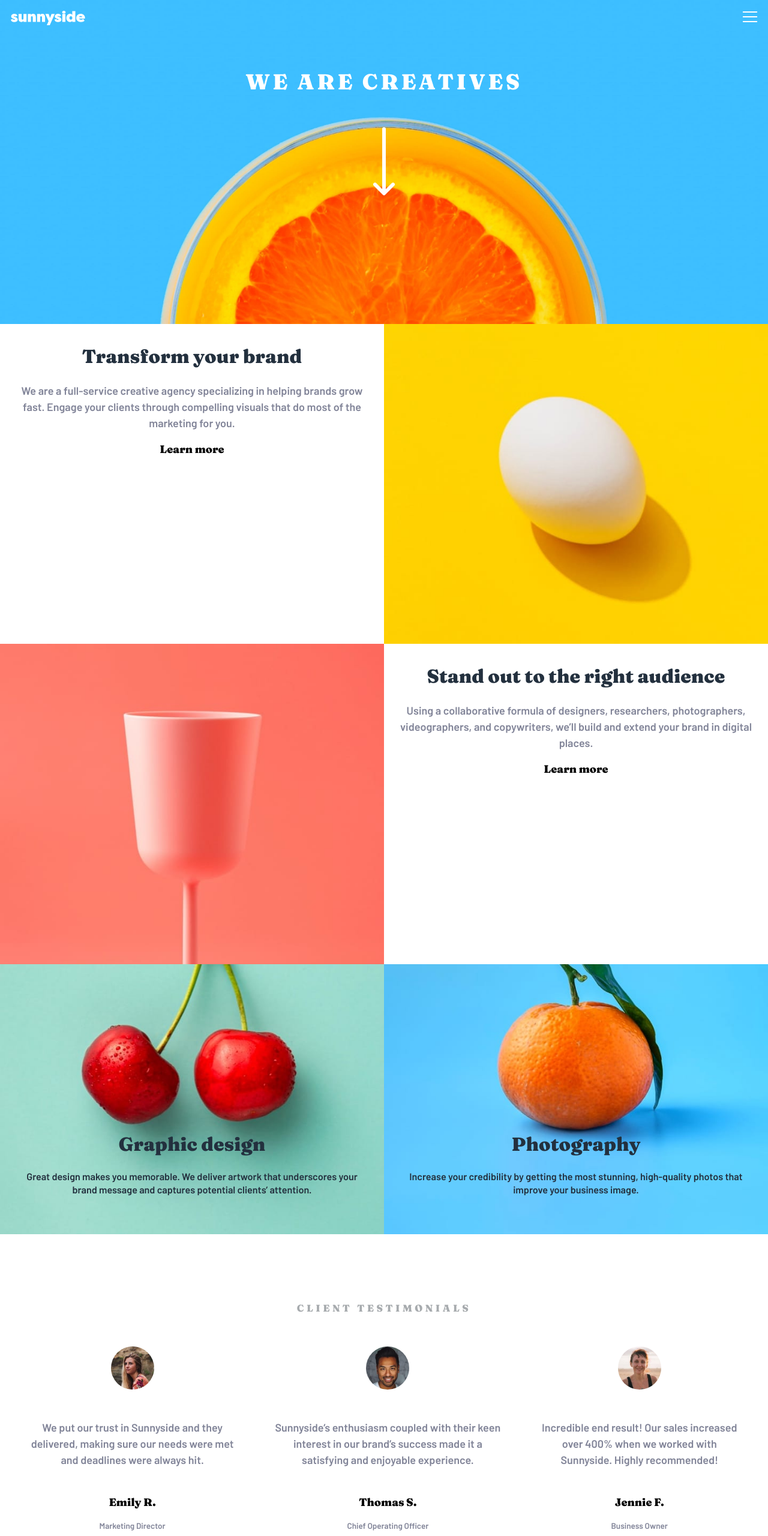
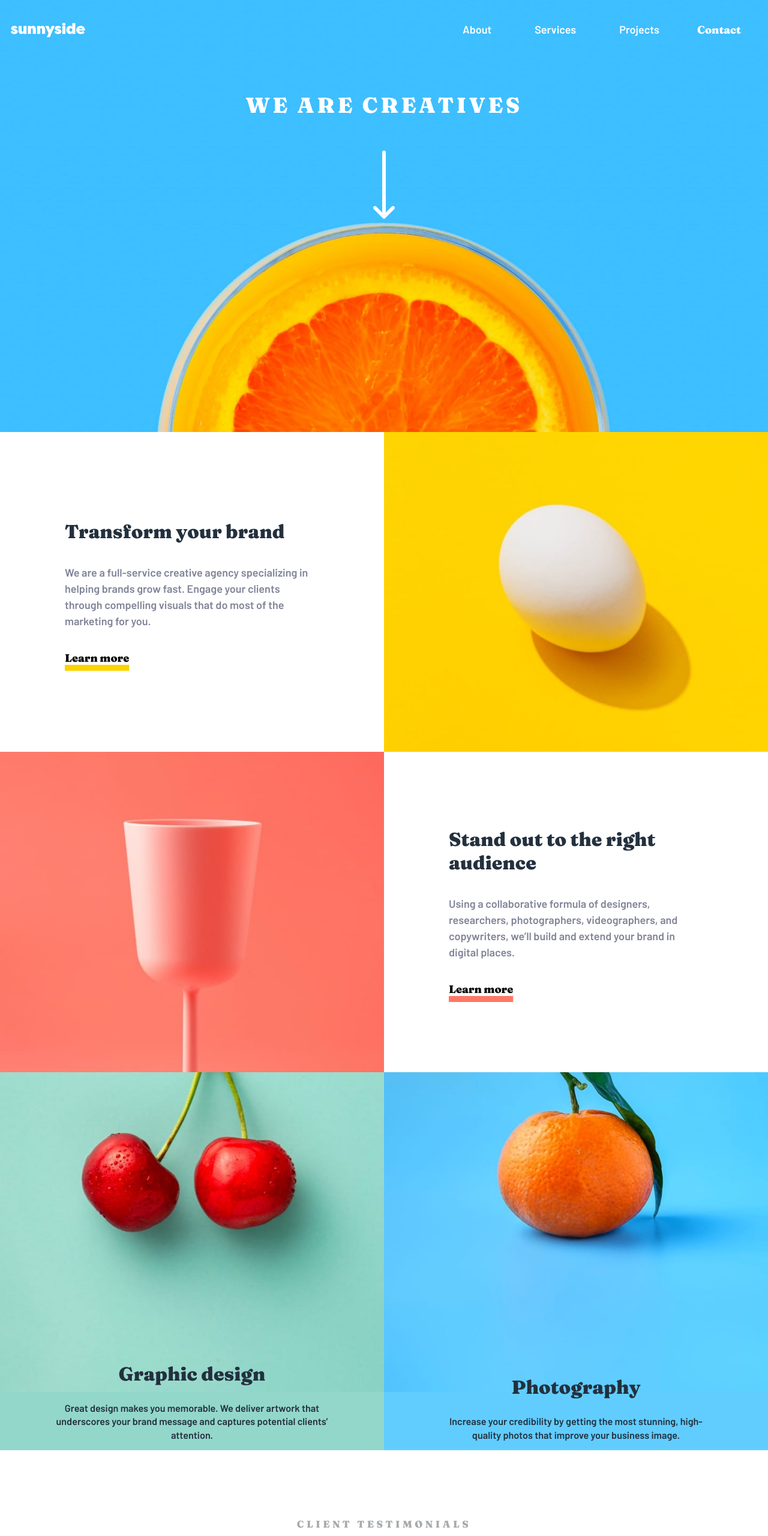
Before and after one commit to RudyMathis/Sunnyside-Agency-Landing-Page, a plain HTML site: page index.html in a window 1280 px wide. Shown: the top 2560 px of the page at 60% size. Drawn offline with Linux system fonts and the light colour scheme.

Commit message:
Fixed minor bugs cleaned up html and css finished challenge

```diff
--- a/index.html
+++ b/index.html
@@ -22,29 +22,18 @@
 			<section class="sunny-side-nav">
 				<img src="./images/logo.svg" alt="SunnySide" />
 				<div class="menu">
-					<img src="./images/icon-hamburger.svg" alt="menu" />
+					<img class="hamburger" src="./images/icon-hamburger.svg" alt="menu" />
 					<nav class="navigation">
-						<p>
-							About
-						</p>
-						<p>
-							Services
-						</p>
-						<p>
-							Projects
-						</p>
-						<button id="contact">
-							Contact
-						</button>
+						<p>About</p>
+						<p>Services</p>
+						<p>Projects</p>
+						<button id="contact">Contact</button>
 					</nav>
 				</div>
 			</section>
 			<section>
 				<h1>We are creatives</h1>
-				<img
-					src="./images/icon-arrow-down.svg"
-					alt="Down Arrow"
-				/>
+				<img src="./images/icon-arrow-down.svg" alt="Down Arrow" />
 			</section>
 		</header>
 		<main>
@@ -58,8 +47,8 @@
 					<h2>Transform your brand</h2>
 					<p>
 						We are a full-service creative agency specializing in helping brands
-						grow fast. Engage your clients through compelling visuals that do most
-						of the marketing for you.
+						grow fast. Engage your clients through compelling visuals that do
+						most of the marketing for you.
 					</p>
 					<h5 id="learn-yellow">Learn more</h5>
 				</section>
@@ -84,20 +73,19 @@
 					<h2>Stand out to the right audience</h2>
 					<p>
 						Using a collaborative formula of designers, researchers,
-					photographers, videographers, and copywriters, we’ll build and extend
-					your brand in digital places.
+						photographers, videographers, and copywriters, we’ll build and
+						extend your brand in digital places.
 					</p>
-				<div>
 					<h5 id="learn-red">Learn more</h5>
+				</section>
 			</div>
-			</div>
-			</section>
 			<div class="fruits">
 				<section class="graphic-design container fruit">
 					<h2>Graphic design</h2>
 					<p>
-						Great design makes you memorable. We deliver artwork that underscores
-						your brand message and captures potential clients’ attention.
+						Great design makes you memorable. We deliver artwork that
+						underscores your brand message and captures potential clients’
+						attention.
 					</p>
 				</section>
 				<section class="photography container fruit">
@@ -107,7 +95,6 @@
 						photos that improve your business image.
 					</p>
 				</section>
-			</div>
 			</div>
 			<h3 class="client-text">Client testimonials</h3>
 			<section class="testimonials container">
@@ -152,7 +139,7 @@
 						alt="milk bottles"
 					/>
 					<img
-					class="collection "
+						class="collection"
 						src="./images/mobile/image-gallery-orange.jpg"
 						alt="orange"
 					/>
@@ -187,15 +174,10 @@
 		<footer class="container footer">
 			<img class="logo" src="./images/logo.svg" alt="SunnySide" />
 			<div class="footer-nav">
-        <p class="about menu-item">
-        About
-        </p>
-        <p class="services menu-item">
-        Services
-        </p>
-        <p class="projects menu-item">
-        Projects</div>
-        </p>
+				<p class="about menu-item">About</p>
+				<p class="services menu-item">Services</p>
+				<p class="projects menu-item">Projects</p>
+			</div>
 			<section class="socials">
 				<i class="fa-brands fa-facebook-square"></i>
 				<i class="fa-brands fa-instagram"></i>
--- a/menu.js
+++ b/menu.js
@@ -1,8 +1,8 @@
-const menu = document.querySelector(".menu");
+const hamburger = document.querySelector(".hamburger");
 const navigationMoblie = document.querySelector(".navigation");
 
 
-menu.addEventListener("click", ()=>{
+hamburger.addEventListener("click", ()=>{
     navigationMoblie.classList.toggle("navigation-mobile");
     navigationMoblie.classList.toggle("top-arrow");
 })
--- a/styles.css
+++ b/styles.css
@@ -26,7 +26,6 @@
     padding: 0;
     font-family: 'Barlow', sans-serif;
     font-family: 'Fraunces', serif;
-    /* outline: auto; */
 }
 
 body{
@@ -87,10 +86,15 @@ h4{
     font-family: 'Fraunces', serif;
     font-weight: 900;
 }
+
 h5:hover,
 h5:focus,
 button:hover,
-button:focus{
+button:focus,
+.hamburger:hover,
+.hamburger:focus,
+.navigation:hover,
+.navigation:focus{
     cursor: pointer;
 }
 
@@ -121,6 +125,7 @@ header{
 .menu{
     position: relative;
 }
+
 
 .navigation{
     display: none;
@@ -160,15 +165,33 @@ header{
 }
 
 #contact{
-    background-color: var(--Yellow);
     padding: 1em 1.5em;
     border-radius: 99px;
     border: none;
-
+    background-color: transparent;
 }
 
+#contact:hover,
+#contact:focus{
+    cursor: pointer;
+    background-color: var(--Yellow);
+}
+/* main */
 
-/* main */
+
+#learn-red,
+#learn-yellow{
+    text-decoration-line: underline;
+    text-decoration-thickness: 10px;
+}
+
+#learn-red{
+    text-decoration-color: var(--Soft-Red);
+}
+
+#learn-yellow{
+    text-decoration-color: var(--Yellow);
+}
 
 .fruit{
     display: flex;
@@ -234,6 +257,7 @@ header{
 .job-title{
     margin: .5em;
     font-size: .75rem;
+    color: var(--Greyish-Blue);
 }
 
 
@@ -303,9 +327,45 @@ footer > img {
         display: none;
     }
 
+    p,
+    h2,
+    h5{
+        padding: 1rem 6rem;
+        text-align: start;
+    }
+
     header{
         width: 100%;
         background-image: url(./images/desktop/image-header.jpg);
+        height: 40em;
+    }
+
+    .container {
+        padding: 0;
+    }
+
+    .hamburger{
+        display: none;
+    }
+
+    .navigation{
+        display: flex;
+        align-items: center;
+    }
+
+    .navigation > p {
+        color: var(--White);
+        padding: 1rem 2rem;
+    }
+
+    #contact{
+        border: none;
+        color: white;
+    }
+    #contact:hover,
+    #contact:focus{
+        cursor: pointer;
+        background-color: hsla(0, 0%, 100%, 25%);
     }
 
     .transform-container,
@@ -314,14 +374,22 @@ footer > img {
     .testimonials
     {
         display: flex;
+        align-items: center;
         max-width: 100%;
     }
 
     .fruit{
         background-size: 100%;
-        height: 25em;
+        height: 35em;
         max-width: 50%;
     }
+
+    .fruit > h2,
+    .fruit > p{
+        padding: .75rem 5rem;
+        text-align: center;
+    }
+
 
     .graphic-design{
         background-image: url(./images/desktop/image-graphic-design.jpg);
@@ -333,14 +401,22 @@ footer > img {
 
     .client-text {
         padding-top: 5em;
+    }
 
+    .clients > p,
+    .clients >h4{
+        padding: 0;
+    }
+
+    p.job-title{
+        text-align: center;
     }
 
     .collection{
         max-width: 25%;
     }
 
-    .menu-item {
+    .menu-item{
         margin: 1em;
     }
 
```
Lines whose indentation alone changed are shown as unchanged.
